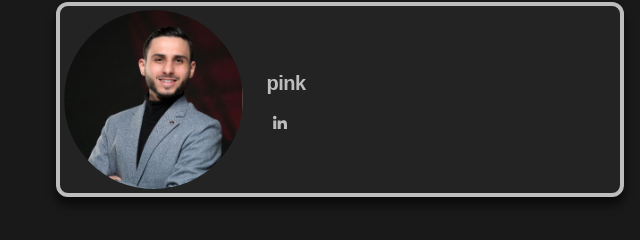
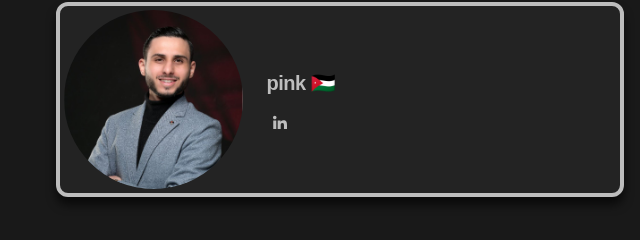
Before and after one commit to izqkk/bER4bb1ts, an Astro site: page /members in a window 1280 px wide. Shown: the part 538-778 px from the top of the page, 0-640 px from the left. Built offline with nearby package versions, Linux system fonts and the light colour scheme; Astro itself is replaced by a stand-in of ours.

Commit message:
added country flag

```diff
--- a/src/components/Members.astro
+++ b/src/components/Members.astro
@@ -54,7 +54,7 @@ const members = [
     },
     {
     name: "pink",
-    country:"",
+    country:"🇯🇴",
     description:"",
     avatar:"/avatars/pink.jfif",
     category1:"",
```
